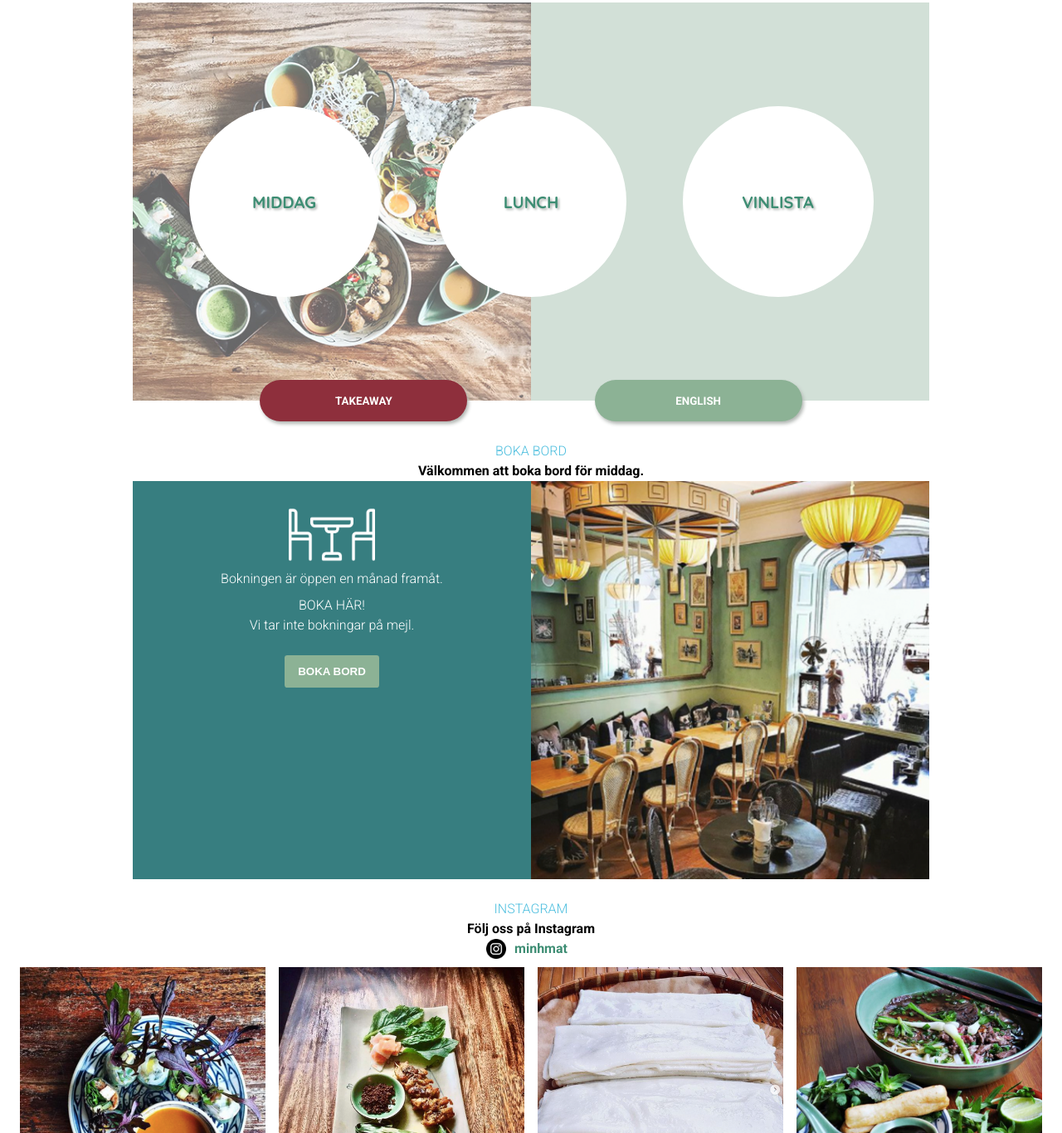
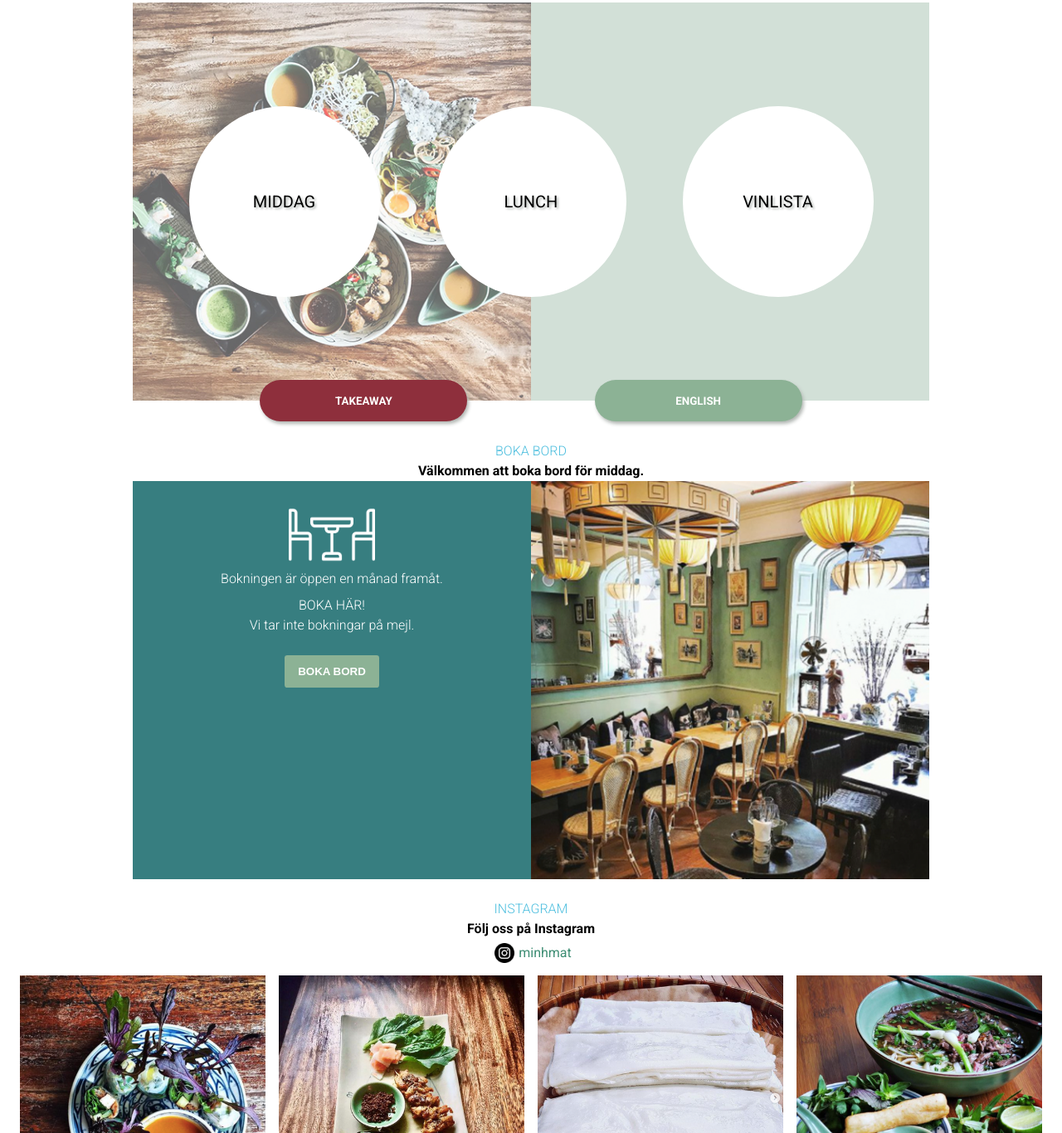
Before and after one commit to emmichiwa/dynamiskwebbsida, a plain HTML site: page minh mat/meny.html in a window 1280 px wide. Shown: the part 663-2029 px from the top of the page at 83% size. Drawn offline with nearby package versions, Linux system fonts and the light colour scheme.

Commit message:
Done, checked links for meny page

```diff
--- a/minh mat/css/style.css
+++ b/minh mat/css/style.css
@@ -27,6 +27,10 @@ h2 {
     font-weight: 500;
     margin: 0px;
     font-size: 1.5em;
+}
+
+h2 a {
+    color: black;
 }
 h3 {
     font-family: 'Roboto', sans-serif;
@@ -325,14 +329,9 @@ section.content-alt img.icon-table {
     align-items: center;
 }
 
-.social-media-instagram a{
-    margin-right: 10px;
-    color: rgb(61,141,115);
-    font-weight: 600;
-}
-
 .social-media-instagram img{
     width: 24px;
+    padding: 5px;
 }
 
 .instagram-images {
--- a/minh mat/meny.html
+++ b/minh mat/meny.html
@@ -54,22 +54,22 @@
             </section>
             <div class="circles">
                 <button class="circle-one">
-                    <a href="http://minhmat.se/menu/MinhMat_ALaCarte_2021_05.pdf"><h2>MIDDAG</h2></a>
+                    <h2><a href="http://minhmat.se/menu/MinhMat_ALaCarte_2021_05.pdf" target="_blank">MIDDAG</a></h2>
                 </button>
                 <button class="circle-two">
-                    <a href="http://minhmat.se/menu/Covid_19.pdf"><h2>LUNCH</h2></a>
+                    <h2><a href="http://minhmat.se/menu/Covid_19.pdf" target="_blank">LUNCH</a></h2>
                 </button>
                 <button class="circle-three">
-                    <a href="https://starwinelist.com/storage/wine_lists/111/minh-mat.pdf?1622817419"><h2>VINLISTA</h2></a>
+                    <h2><a href="https://starwinelist.com/storage/wine_lists/111/minh-mat.pdf?1622817419" target="_blank">VINLISTA</a></h2>
                 </button>
             </div>
 
             <div class="meny-buttons">
                 <button class="takeaway" id="takeaway">
-                    <a href="http://minhmat.se/menu/MinhMat_TakeAway_2021_03b.pdf">TAKEAWAY</a>
+                    <a href="http://minhmat.se/menu/MinhMat_TakeAway_2021_03b.pdf" target="_blank">TAKEAWAY</a>
                 </button>
                 <button class="english">
-                    <a href="http://minhmat.se/menu/MinhMat_ALaCarte_2021_05ENG.pdf">ENGLISH</a>
+                    <a href="http://minhmat.se/menu/MinhMat_ALaCarte_2021_05ENG.pdf" target="_blank">ENGLISH</a>
                 </button>
             </div>
             <div class="section-header" id="book-table-section">
```
